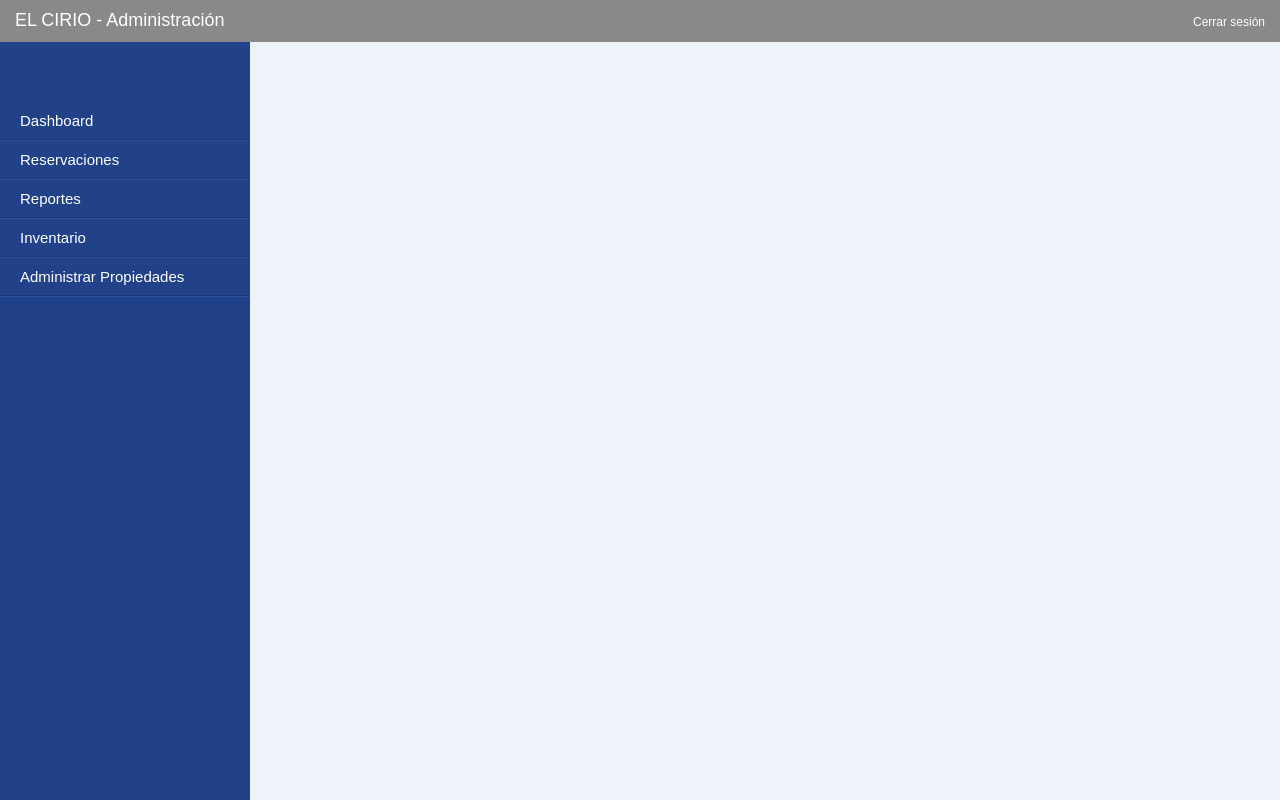
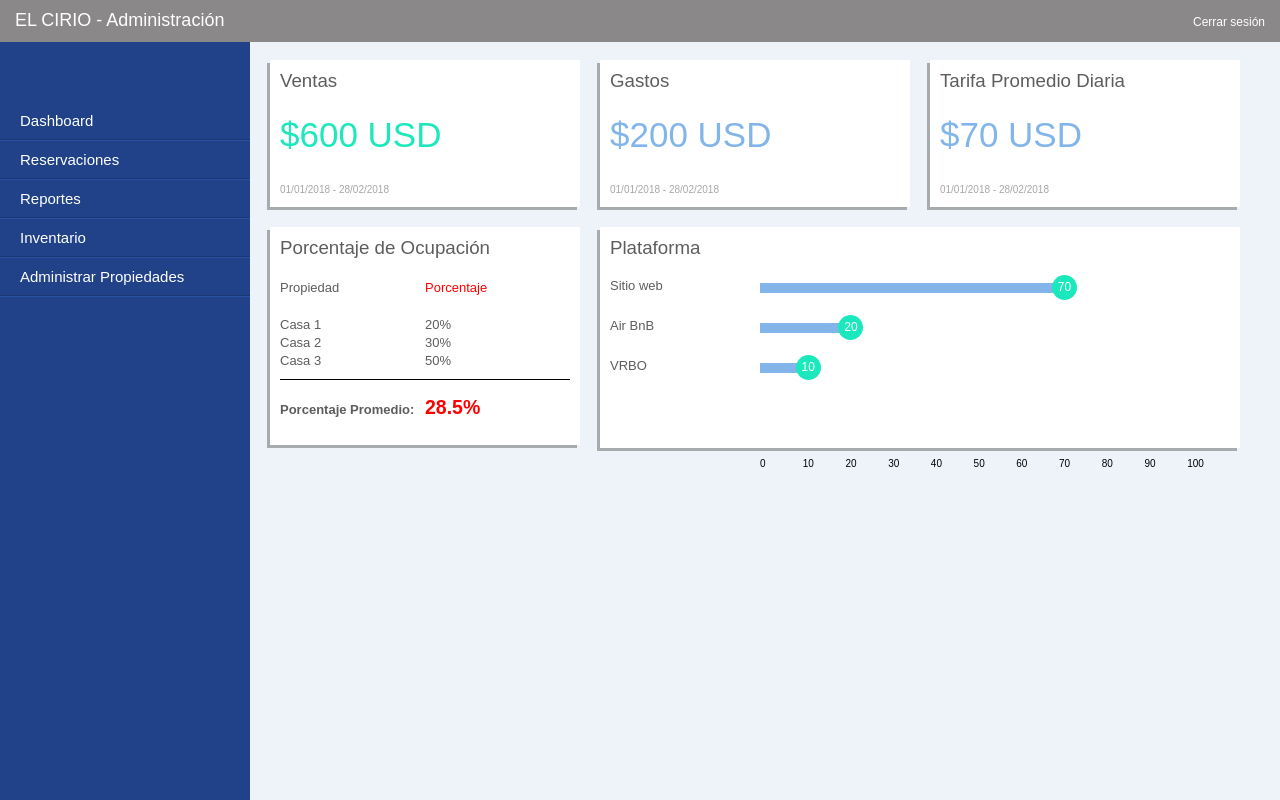
Before and after one commit to mazariegoscl/cirio, a PHP site: page /home.html in a window 1280 px wide. Run offline with PHP 8.4, Linux system fonts and the light colour scheme.

Commit message:
Dashboard first

```diff
--- a/home.html
+++ b/home.html
@@ -4,11 +4,11 @@
       <meta charset="UTF-8">
       <meta name="viewport" content="width=device-width, initial-scale=1.0">
       <meta http-equiv="X-UA-Compatible" content="ie=edge">
-      <link rel="stylesheet" href="src/style.css">
       <link rel="stylesheet" href="src/css/fontawesome-all.css">
       <link rel="stylesheet" href="src/css/jquery-ui.css">
       <link rel="stylesheet" href="src/css/jquery-ui.theme.css">
       <link rel="stylesheet" href="src/css/jquery-ui.structure.css">
+      <link rel="stylesheet" href="src/style.css">
       <script src="https://ajax.googleapis.com/ajax/libs/jquery/3.3.1/jquery.min.js"></script>
       <script src="src/js/jquery-ui.js"></script>
       <title>Document</title>
@@ -48,6 +48,125 @@
       </nav>
       <main>
             <!--<input type="text" id="datepicker" />-->
+
+            <div class="wrapper-charts">
+                  <div class="box-3">
+                        <div class="wrapper-box-content">
+                              <h3 class="title-box">Ventas</h3>
+                              <h1 class="text-box green-text">$600 USD</h1>
+                              <small class="date-box">01/01/2018 - 28/02/2018</small>
+                        </div>
+                  </div>
+                  <div class="box-3">
+                        <div class="wrapper-box-content">
+                              <h3 class="title-box">Gastos</h3>
+                              <h1 class="text-box blue-text">$200 USD</h1>
+                              <small class="date-box">01/01/2018 - 28/02/2018</small>
+                        </div>
+                  </div>
+                  <div class="box-3">
+                        <div class="wrapper-box-content">
+                              <h3 class="title-box">Tarifa Promedio Diaria</h3>
+                              <h1 class="text-box blue-text">$70 USD</h1>
+                              <small class="date-box">01/01/2018 - 28/02/2018</small>
+                        </div>
+                  </div>
+
+                  <div class="box-3">
+                        <div class="wrapper-box-content">
+                              <h3 class="title-box">Porcentaje de Ocupación</h3>
+                              <div class="table-main-2">
+                                    <div class="col-main-2" style="margin-bottom: 20px;">
+                                          Propiedad
+                                    </div>
+                                    <div class="col-main-2" style="margin-bottom: 20px; color: red;">
+                                          Porcentaje
+                                    </div>
+                                    <div class="col-main-2">
+                                          Casa 1
+                                    </div>
+                                    <div class="col-main-2">
+                                          20%
+                                    </div>
+                                    <div class="col-main-2">
+                                          Casa 2
+                                    </div>
+                                    <div class="col-main-2">
+                                          30%
+                                    </div>
+                                    <div class="col-main-2">
+                                          Casa 3
+                                    </div>
+                                    <div class="col-main-2">
+                                          50%
+                                    </div>
+
+                                    <div class="wrapper-total-percent">
+                                          <div class="col-main-2">
+                                                <span>Porcentaje Promedio:</span>
+                                          </div>
+                                          <div class="col-main-2">
+                                                <h2>28.5%</h2>
+                                          </div>
+
+                                    </div>
+                              </div>
+                        </div>
+                  </div>
+                  <div class="box-2">
+                        <div class="wrapper-box-content">
+                              <h3 class="title-box">Plataforma</h3>
+                              <div class="wrapper-chart-index">
+                                    <div class="title-chart">
+                                          Sitio web
+                                    </div>
+                                    <!-- EMPIEZA CHART -->
+                                    <div class="wrapper-chart-content">
+                                          <div class="medition-chart">
+                                                <div class="line-chart" style="width: 63.63%"></div>
+                                                <span class="text-percent" style="left: calc(63.63% - 7px);">70</span>
+                                          </div>
+                                    </div>
+                                    <div class="title-chart">
+                                          Air BnB
+                                    </div>
+                                    <div class="wrapper-chart-content">
+                                          <div class="medition-chart">
+                                                <div class="line-chart" style="width: 18.18%"></div>
+                                                <span class="text-percent" style="left: calc(18.18% - 7px);">20</span>
+                                          </div>
+                                    </div>
+
+                                    <div class="title-chart">
+                                          VRBO
+                                    </div>
+                                    <div class="wrapper-chart-content">
+                                          <div class="medition-chart">
+                                                <div class="line-chart" style="width: 9.09%"></div>
+                                                <span class="text-percent" style="left: calc(9.09% - 7px);">10</span>
+                                          </div>
+                                    </div>
+                                    <div class="title-chart"></div>
+                                    <div class="wrapper-chart-content">
+                                          <div class="medition-chart-main">
+                                                <div class="number-chart">0</div>
+                                                <div class="number-chart">10</div>
+                                                <div class="number-chart">20</div>
+                                                <div class="number-chart">30</div>
+                                                <div class="number-chart">40</div>
+                                                <div class="number-chart">50</div>
+                                                <div class="number-chart">60</div>
+                                                <div class="number-chart">70</div>
+                                                <div class="number-chart">80</div>
+                                                <div class="number-chart">90</div>
+                                                <div class="number-chart">100</div>
+                                          </div>
+                                    </div>
+                              </div>
+                              <!-- TERMINA CHART -->
+                        </div>
+                  </div>
+            </div>
       </main>
 </body>
 </html>
@@ -56,10 +175,10 @@
 
 $( document ).ready( function() {
       $( "#datepicker" ).datepicker({
-      	inline: true,
+            inline: true,
             showOn: "button",
-                buttonImage: "http://jqueryui.com/resources/demos/datepicker/images/calendar.gif",
-                buttonImageOnly: true
+            buttonImage: "http://jqueryui.com/resources/demos/datepicker/images/calendar.gif",
+            buttonImageOnly: true
       });
       $( "nav > .nav-wrapper > ul > li > a" ).click( function() {
             var mn = $(this);
@@ -77,7 +196,6 @@ $( document ).ready( function() {
             var nav = $( "nav" );
             var pos = nav.position();
             if ( pos.left == "-250" ) {
-
                   $( "nav" ).css("transform", "translateX(0px)");
                   setTimeout( function() {
                         $( ".burger-button" ).html( "<i class='fa fa-chevron-left'></i>" );
@@ -89,7 +207,7 @@ $( document ).ready( function() {
                   setTimeout( function() {
                         $( ".burger-button" ).css( "color", "black" );
                         $( ".burger-button" ).html( "<i class='fa fa-bars'></i>" );
-                  }, 500);
+                  }, 400);
             }
       });
 });
--- a/src/style.css
+++ b/src/style.css
@@ -105,7 +105,7 @@ nav {
 	transform: translateX(-250px);
 	transition: transform .8s cubic-bezier(1, 0, 0, 1);
 	width: 250px;
-	height: calc(100% - 40px);
+	height: 100vh;
 	top: 42px;
 	margin: auto;
 	padding-top: 50px;
@@ -114,6 +114,7 @@ nav {
 	position: fixed;
 
 	background-color: #214288;
+	z-index: 999;
 }
 
 nav > .nav-wrapper {
@@ -194,9 +195,9 @@ nav > .nav-wrapper > ul > li > ul > li > a::before {
 
 nav > .nav-wrapper > ul > li.sub > a::after {
 	font-family: FontAwesome;
-    font-style: normal;
-    font-weight: normal;
-    text-decoration: inherit;
+	font-style: normal;
+	font-weight: normal;
+	text-decoration: inherit;
 	font-size: 10px;
 	margin-top: 5px;
 	float: right;
@@ -212,13 +213,196 @@ nav > .nav-wrapper ul > li.sub > a.active::after {
 }
 
 main {
-	padding: 100px;
-	margin-left: 300px;
+	width: 100%;
+	height: 100vh;
+	margin-top: 80px;
 	float: left;
-	300px;
+	transition: all 0.4s ease;
 }
 
-@media only screen and (min-width: 500px) {
+.wrapper-charts {
+	width: 100%;
+	max-width: 1200px;
+	height: 100vh;
+	padding: 50px 20px;
+	box-sizing: border-box;
+	display: table;
+
+}
+
+.wrapper-charts .box-3 {
+	width: 100%;
+	display: inline-block;
+	padding: 10px 0;
+	box-sizing: border-box;
+	vertical-align: top;
+}
+
+.wrapper-charts .box-2 {
+	width: 100%;
+	display: inline-block;
+	padding: 10px 0;
+	box-sizing: border-box;
+	vertical-align: top;
+}
+
+.wrapper-charts .box-3 .wrapper-box-content {
+	padding: 10px;
+	box-sizing: border-box;
+	background-color: #ffffff;
+	box-shadow: -3px 3px 0px #a6abae;
+}
+
+.wrapper-charts .box-2 .wrapper-box-content {
+	padding: 10px;
+	box-sizing: border-box;
+	background-color: #ffffff;
+	box-shadow: -3px 3px 0px #a6abae;
+}
+
+.wrapper-charts .box-3 .wrapper-box-content > .text-box {
+	font-size: 35px;
+	font-weight: 400;
+}
+
+.wrapper-charts .box-2 .wrapper-box-content  > .text-box {
+	font-size: 35px;
+	font-weight: 400;
+}
+
+.wrapper-charts .box-3 .wrapper-box-content > h3.title-box {
+	color: #5d5d5d;
+	margin-top: 0;
+	font-weight: 400;
+}
+
+.wrapper-charts .box-2 .wrapper-box-content  > h3.title-box {
+	color: #5d5d5d;
+	margin-top: 0;
+	font-weight: 400;
+}
+
+.wrapper-charts .box-3 .wrapper-box-content > .green-text {
+	color: #1ce8bb;
+}
+
+.wrapper-charts .box-3 .wrapper-box-content  > .blue-text {
+	color: #82b5ea;
+}
+
+.wrapper-charts .box-2 .wrapper-box-content > .green-text {
+	color: #1ce8bb;
+}
+
+.wrapper-charts .box-2 .wrapper-box-content  > .blue-text {
+	color: #82b5ea;
+}
+
+.wrapper-charts .box-3 .wrapper-box-content  > small {
+	font-size: 10px;
+	color: #a7a7a7;
+}
+
+.wrapper-charts .box-2 .wrapper-box-content > small {
+	font-size: 10px;
+	color: #a7a7a7;
+}
+
+.wrapper-chart-index {
+	display: table;
+	width: 100%;
+}
+
+.title-chart {
+	width: 90px;
+	height: 40px;
+	display: inline-block;
+	vertical-align: middle;
+
+	font-size: 12px;
+	color: #5d5d5d;
+}
+
+.wrapper-chart-content {
+	width: calc(100% - 90px);
+	height: 30px;
+	display: inline-block;
+	vertical-align: middle;
+}
+
+.medition-chart {
+	position: relative;
+}
+.line-chart {
+	height: 10px;
+	background-color: #82b5ea;
+
+	display: inline-block;
+	position: absolute;
+}
+
+.text-percent {
+	width: 15px;
+	height: 15px;
+	padding: 5px;
+	border-radius: 50%;
+	background-color: #1ce8bd;
+	position: absolute;
+	left: calc(10% - 10px);
+	top: -8px;
+
+	display: inline-block;
+	font-size: 12px;
+	color: white;
+
+	text-align: center;
+}
+
+.medition-chart-main {
+	display: table;
+	width: 100%;
+	margin-top: 50px;
+}
+
+.number-chart {
+	display: inline-block;
+	width: 9.09%;
+	font-size: 10px;
+}
+
+.table-main-2 {
+	display: table;
+	width: 100%;
+	box-sizing: border-box;
+}
+
+.table-main-2 .col-main-2 {
+	display: inline-block;
+	width: 50%;
+	padding: 0;
+	box-sizing: border-box;
+
+	font-size: 13px;
+	color: #5d5d5d;
+}
+
+.wrapper-total-percent {
+	display: table;
+	width: 100%;
+	margin-top: 10px;
+	border-top: 1px solid black;
+}
+
+.wrapper-total-percent span {
+	font-size: 13px;
+	font-weight: bold;
+}
+
+.wrapper-total-percent h2 {
+	color: red;
+}
+
+@media only screen and (min-width: 700px) {
 	.burger-button {
 		display: none;
 	}
@@ -226,4 +410,67 @@ main {
 	nav {
 		transform: translateX(0px) !important;
 	}
+
+	main {
+		width: calc(100% - 250px);
+		margin-left: 250px;
+		margin-top: 0;
+	}
+
+	.title-chart {
+		width: 150px;
+		font-size: 13px;
+	}
+
+	.wrapper-chart-content {
+		width: calc(100% - 150px);
+	}
+
+	.wrapper-charts .box-3 {
+		padding: 10px 20px 10px 0;
+	}
+
+	.wrapper-charts .box-2 {
+		padding: 10px 20px 10px 0;
+	}
 }
+
+@media only screen and (min-width: 900px) {
+
+	.wrapper-charts .box-3 {
+		width: 50%;
+		display: inline-block;
+		padding: 10px 20px 10px 0;
+		box-sizing: border-box;
+		vertical-align: top;
+	}
+
+	.wrapper-charts .box-2 {
+		width: 100%;
+		display: inline-block;
+		padding: 10px 20px 10px 0;
+		box-sizing: border-box;
+		vertical-align: top;
+	}
+
+}
+
+@media only screen and (min-width: 1200px) {
+
+	.wrapper-charts .box-3 {
+		width: 33.3333%;
+		display: inline-block;
+		padding: 10px 20px 10px 0;
+		box-sizing: border-box;
+		vertical-align: top;
+	}
+
+	.wrapper-charts .box-2 {
+		width: 66.6667%;
+		display: inline-block;
+		padding: 10px 20px 10px 0;
+		box-sizing: border-box;
+		vertical-align: top;
+	}
+
+}
```
Also changed, not shown: index.html (+9 -1 lines).
